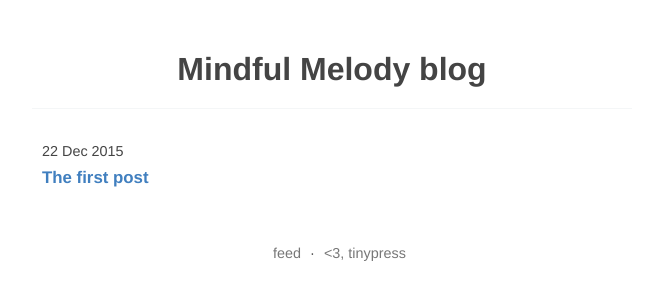
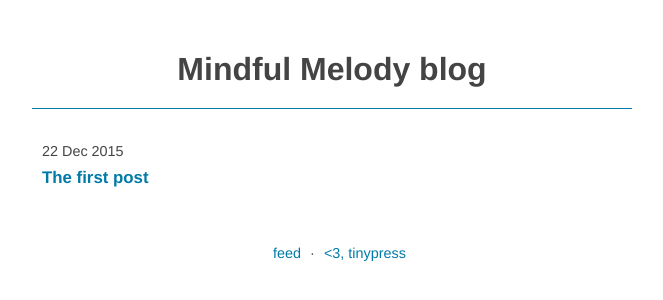
Before and after one commit to Tony-Saijo/Tony-Saijo.github.io, a Jekyll site: the page built from index.html, in a window 1280 px wide. Shown: the top 300 px of the page, without its empty margins (308-971 px from the left). Built offline with Jekyll 4.4.1, drawn with Linux system fonts in a browser that asks for light colours; the list of posts is cut into pages by our own code.

Commit message:
more style changes

```diff
--- a/assets/css/style.css
+++ b/assets/css/style.css
@@ -15,7 +15,7 @@ body{
 }
 
 a{
-    color: #777;
+    color: #007BA7;
     text-decoration: none;
 }
 a:hover{
@@ -38,7 +38,7 @@ header{
     font-family: Helvetica, sans-serif;
     margin: 10px 0;
     padding: 20px;
-    border-bottom: 1px solid #F4F6F7;
+    border-bottom: 1px solid #007BA7;
     text-align: center;
 }
 header h1{
@@ -60,13 +60,13 @@ article p{
     padding: 10px
 }
 article a{
-    color: #407FBF;
+    color: #007BA7;
 }
 article h3{
     color: #FF9999;
 }
 article a:visited{
-    color: #74A2D0;
+    color: #007BA7;
 }
 article img{
     max-width: 550px;
```
